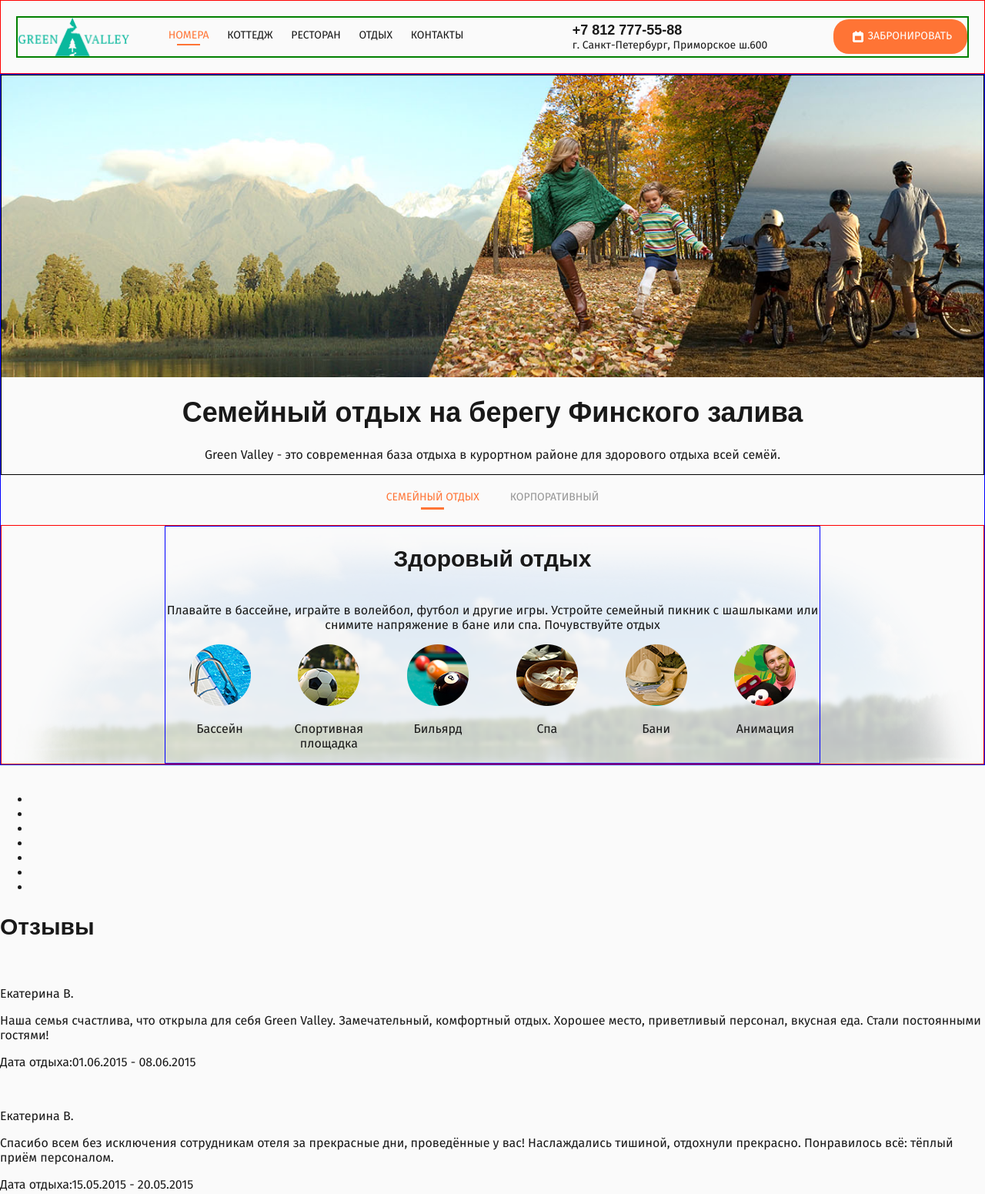
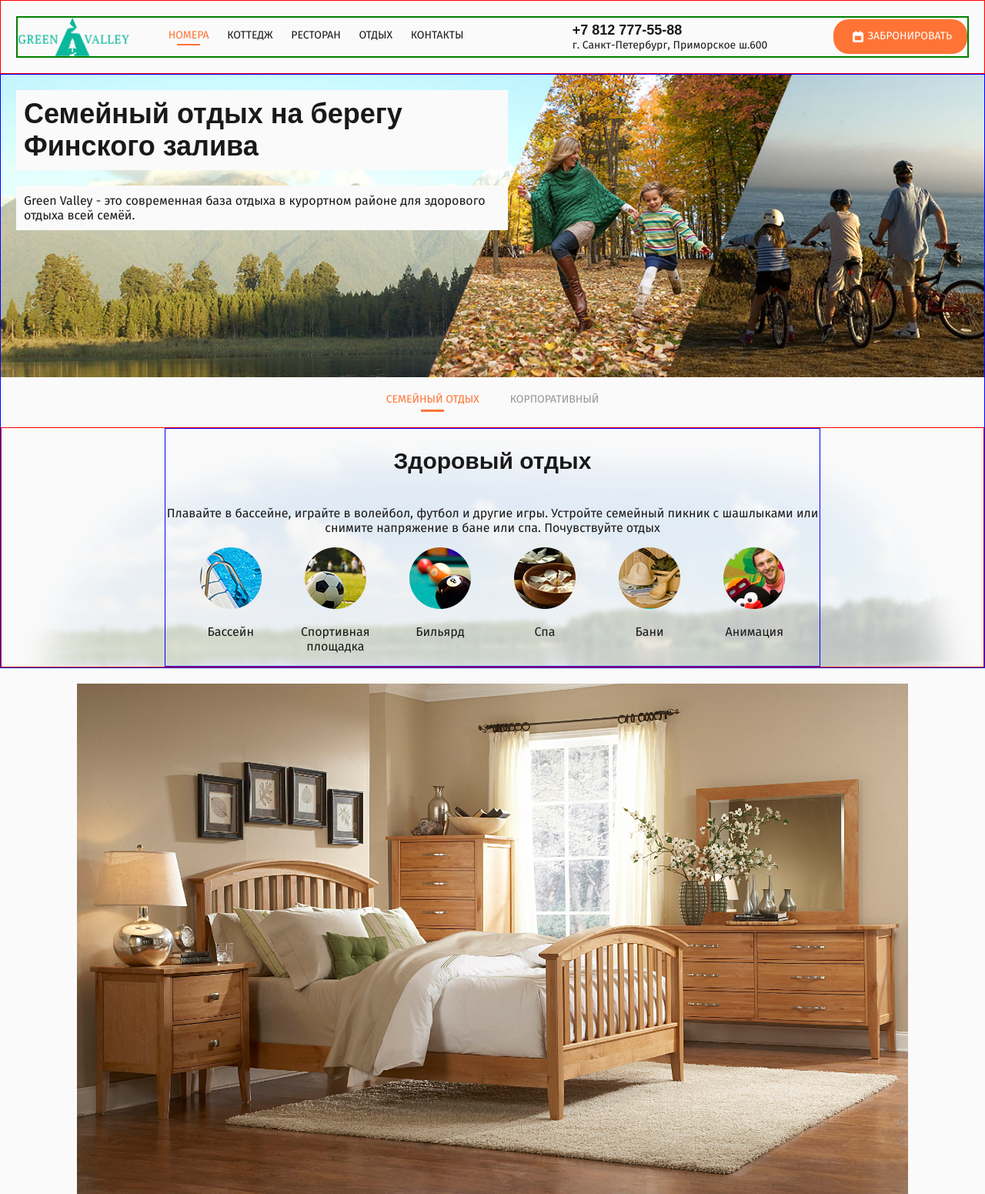
Before and after one commit to juugarkina/GreenValley2, a website: page src/index.html in a window 1280 px wide. Shown: the top 1551 px of the page at 77% size. Drawn offline with nearby package versions, Linux system fonts and the light colour scheme; files that its build step writes are made by us from their sources; files whose address does not match are found by name; a web font is replaced by a local one.

Commit message:
gallery slider added /still need a lot of JS to add

```diff
--- a/src/index.html
+++ b/src/index.html
@@ -30,25 +30,28 @@
 </header>
 
 <div class="promo">
-    <div class="promo-slider">
-        <div class="promo-slider__thumbs owl-carousel" id="promo-slider-thumbs">
-            <div class="promo-slider__item  promo-slider__item--family  promo-slider__item--active">
+    <div class="promo-sliderowl-carousel" id="promo-slider-thumbs"">
+        <div class="promo-slider__item  promo-slider__item--family">
                 <a href="">
-                    <img src="/img/promo-family.jpg" alt="">
-                    <h1 class="promo-slider__title">Семейный отдых на  берегу Финского залива</h1>
-                    <p class="promo-slider__text">Green Valley - это современная база отдыха в курортном районе для здорового отдыха всей семёй.</p>
+                    <img src="/img/promo-family.jpg" alt="" class="promo-slider__img">
+                    <div class="promo-slider__text">
+                        <h1 class="promo-slider__title">Семейный отдых на  берегу Финского залива</h1>
+                        <p class="promo-slider__info">Green Valley - это современная база отдыха в курортном районе для здорового отдыха всей семёй.</p>
+                    </div>
                 </a>
 
             </div>
             <div class="promo-slider__item promo-slider__item--corporate">
                 <a href="">
-                    <img src="/img/offers-bgr.jpg" alt="">
-                    <h1 class="promo-slider__title">Корпоративный отдых</h1>
-                    <p class="promo-slider__text">Green Valley - это современная база отдыха в курортном районе для здорового отдыха всей компанией.</p>
+                    <img src="/img/offers-bgr.jpg" alt="" class="promo-slider__img">
+                    <div class="promo-slider__text">
+                        <h1 class="promo-slider__title">Корпоративный отдых</h1>
+                        <p class="promo-slider__info">Green Valley - это современная база отдыха в курортном районе для здорового отдыха всей компанией.</p>
+                    </div>
                 </a>
 
             </div>
-        </div>
+
 
     </div>
 
@@ -93,16 +96,16 @@
 
 <div class="gallery">
     <div class="gallery__inner">
-        <img src="" alt="" class="gallery__img">
-        <ul class="gallery__preview">
-            <li class="gallery__preview-img"></li>
-            <li class="gallery__preview-img"></li>
-            <li class="gallery__preview-img"></li>
-            <li class="gallery__preview-img"></li>
-            <li class="gallery__preview-img"></li>
-            <li class="gallery__preview-img"></li>
-            <li class="gallery__preview-img"></li>
-        </ul>
+        <img src="img/gallery4.jpg" alt="" class="gallery__img" id ='gallery-img'>
+        <div class="gallery__preview owl-carousel" id ="gallery-preview">
+            <div class="gallery__preview-thumbs"><a href="img/gallery1.jpg"><img src="img/gallery-small1.jpg" alt="" class="gallery__preview-img"></a></div>
+            <div class="gallery__preview-thumbs"><a href="img/gallery2.jpg"><img src="img/gallery-small2.jpg" alt="" class="gallery__preview-img"></a></div>
+            <div class="gallery__preview-thumbs"><a href="img/gallery3.jpg"><img src="img/gallery-small3.jpg" alt="" class="gallery__preview-img"></a></div>
+            <div class="gallery__preview-thumbs"><a href="img/gallery4.jpg"><img src="img/gallery-small4.jpg" alt="" class="gallery__preview-img"></a></div>
+            <div class="gallery__preview-thumbs"><a href="img/gallery5.jpg"><img src="img/gallery-small5.jpg" alt="" class="gallery__preview-img"></a></div>
+            <div class="gallery__preview-thumbs"><a href="img/gallery6.jpg"><img src="img/gallery-small6.jpg" alt="" class="gallery__preview-img"></a></div>
+            <div class="gallery__preview-thumbs"><a href="img/gallery7.jpg"><img src="img/gallery-small7.jpg" alt="" class="gallery__preview-img"></a></div>
+        </div>
     </div>
 </div>
 
--- a/src/js/script.js
+++ b/src/js/script.js
@@ -3,6 +3,37 @@ $(document).ready(function(){
   $("#promo-slider-thumbs").owlCarousel({
     items:1,
     loop:true,
+  });
+
+   $("#gallery-preview").owlCarousel({
+    items:6,
+    center:true,
+    loop:true,
+    startPosition:3,
+    responsive: {
+        0: {
+            items:1
+        },
+        768:{
+            items: 6
+        },
+        // 1200: {
+        //     items:6
+        // },
+    }
+  });
+
+   $("#gallery-preview a").on('click', function(e){
+    e.preventDefault();
+    var mainImgUrl = $(this).attr('href');
+    $('#gallery-img').attr('src', mainImgUrl);
+
+// надо как-то получить номер щелкнутого элемента и сделать его активным - чтобы он стал центральным
+// или у карусели есть уже такое свойство и я его просто не нахожу
+    // var startPositionNumber = $(this).attr();
+    // $("#gallery-preview").owlCarousel({
+    //     startPosition:startPositionNumber,
+    // });
   });
 
 // как это сделать средствами самой карусели? urlHash??
--- /dev/null
+++ b/src/less/blocks/gallery.less
@@ -0,0 +1,16 @@
+// Для импорта в диспетчер подключений: @import './src/less/blocks/gallery.less';
+
+
+.gallery {
+
+    &__inner{
+        // margin: auto 0;
+        margin: 20px 100px;
+    }
+
+    &__img {
+        width: 100%;
+        height: auto;
+    }
+
+}
--- a/src/less/blocks/health-block.less
+++ b/src/less/blocks/health-block.less
@@ -46,7 +46,7 @@
         flex-basis: 25%;
 
         @media (min-width: @screen-lg) {
-            flex-basis: 16.667%;
+            flex-basis: 16%;
         }
     }
 
--- a/src/less/blocks/promo-slider.less
+++ b/src/less/blocks/promo-slider.less
@@ -3,28 +3,44 @@
 
 .promo-slider {
 
-    // background-attachment: fixed;
+
     border: 1px solid #000;
-    min-height: 320px;
+    // min-height: 320px;
+    position: relative;
 
-//     h1,
-//     p {
-//         background-color: @bgr-color;
-//         margin: 0;
-//         padding: 10px;
+    &__text{
+        position: absolute;
+        width: 100%;
+        margin-top: 20px;
+        top: 0;
+        left: 0;
+        // border: 1px solid #000;
 
-//         @media (min-width: @screen-sm) {
-//             margin: 20px;
-//             text-align: left;
-//             width: 75%;
-//         }
+        @media (min-width: @screen-sm) {
+            margin: 20px;
+            text-align: left;
+            width: 75%;
+        }
 
-//         @media (min-width: @screen-lg) {
-//             // margin: 20px;
-//             // text-align: left;
-//             width: 50%;
-//         }
-//     }
+        @media (min-width: @screen-lg) {
+            width: 50%;
+        }
+    }
 
-//
+    &__title,
+    &__info {
+        background-color: @bgr-color;
+        margin: 0;
+        padding: 10px;
+        // border: 1px solid #000;
+
+
+        @media (min-width: @screen-sm) {
+            margin-bottom: 20px;
+        }
+
+    }
+
+
+
 }
--- /dev/null
+++ b/src/less/blocks/testimonials.less
@@ -0,0 +1,6 @@
+// Для импорта в диспетчер подключений: @import './src/less/blocks/testimonials.less';
+
+
+.testimonials {
+
+}
--- a/src/less/style.less
+++ b/src/less/style.less
@@ -11,3 +11,5 @@
 @import './src/less/blocks/tabs.less';
 @import './src/less/blocks/health-block.less';
 @import './src/less/blocks/owl.carousel.less';
+@import './src/less/blocks/gallery.less';
+@import './src/less/blocks/testimonials.less';
```
Also changed, not shown: src/img/gallery-1.jpg (deleted), src/img/gallery1.jpg.
